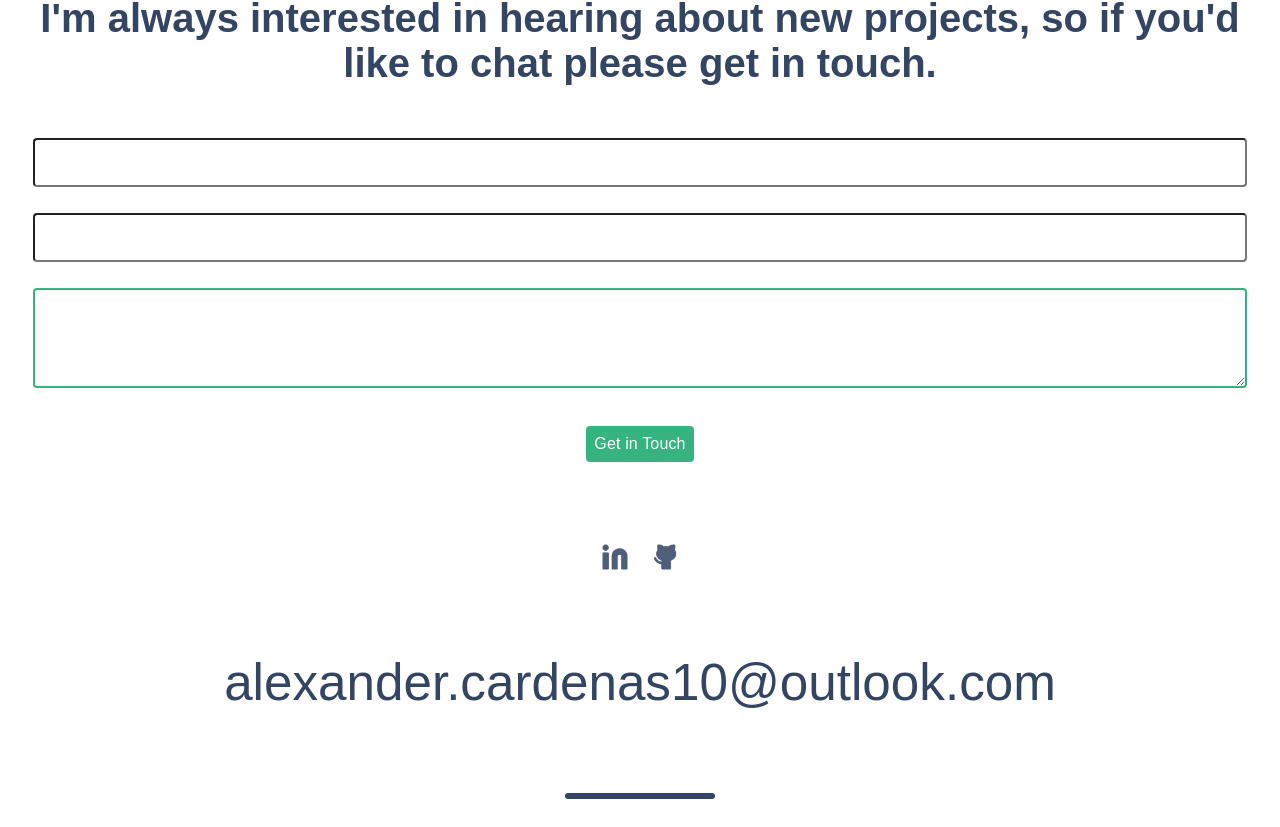
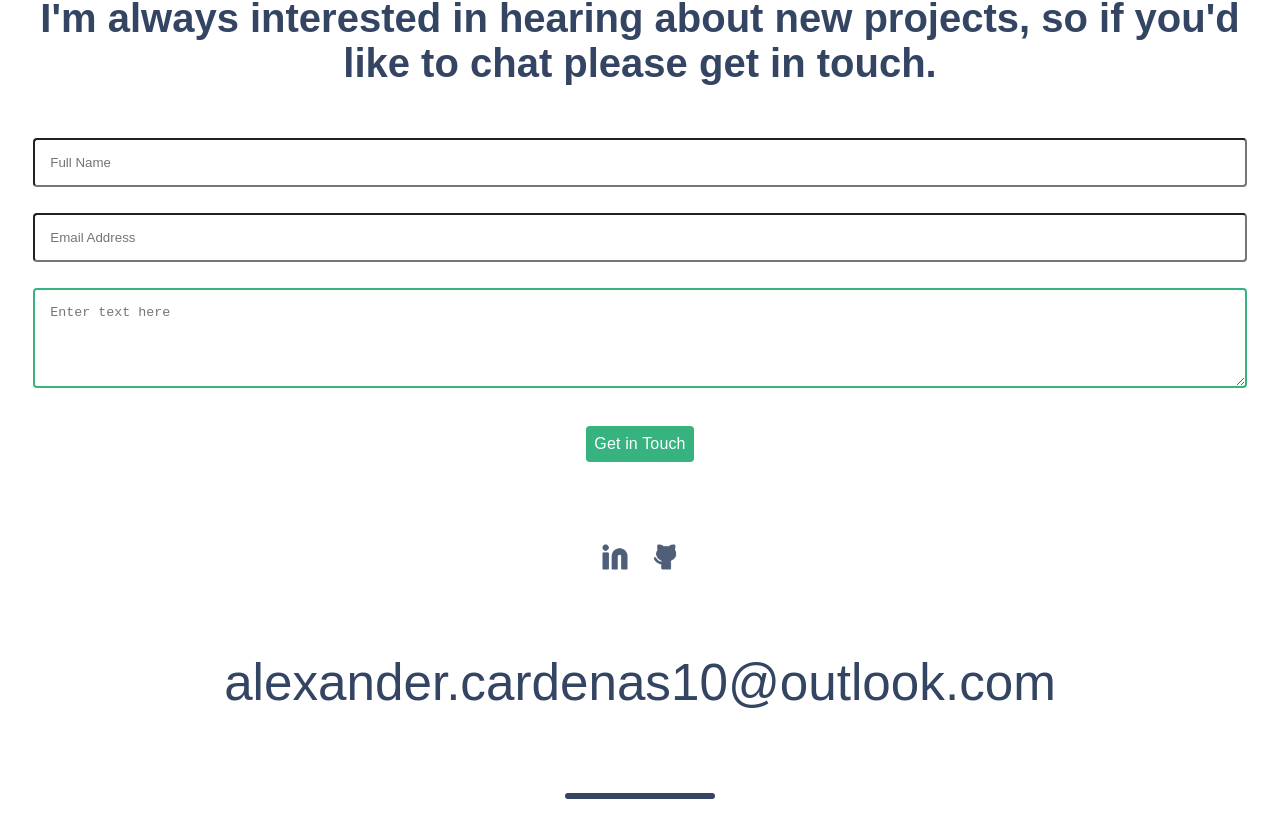
Before and after one commit to Santiago220991/Portfolio_React, a React (Vite) app: page / in a window 1280 px wide. Shown: the part 5270-6097 px from the top of the page. Built offline with nearby package versions, Linux system fonts and the light colour scheme.

Commit message:
Add place holders to form inputs

```diff
--- a/src/components/ContactForm.tsx
+++ b/src/components/ContactForm.tsx
@@ -25,13 +25,13 @@ const Input = styled.input`
 const TextArea = styled.textarea`
   border-radius: 4px;
   border: 2px solid ${GREEN};
-   height:100px;
+  height: 100px;
   width: 100%;
   padding: 15px;
   box-sizing: border-box;
   margin-bottom: 24px;
   margin-top: 12px;
-`
+`;
 
 const Submit = styled.input`
   border: none;
@@ -59,7 +59,7 @@ const Paragraph = styled.p`
   margin-bottom: 0px;
   width: 100%;
   text-align: left;
-`
+`;
 
 const schema = yup
   .object({
@@ -81,11 +81,11 @@ const ContactForm = () => {
 
   return (
     <Form onSubmit={handleSubmit(onSubmit)}>
-      <Input {...register("Name")} />
+      <Input placeholder="Full Name" {...register("Name")} />
       <Paragraph>{errors.Name?.message}</Paragraph>
-      <Input {...register("Email")} />
+      <Input placeholder="Email Address" {...register("Email")} />
       <Paragraph>{errors.Email?.message}</Paragraph>
-      <TextArea {...register("Message")} />
+      <TextArea placeholder="Enter text here" {...register("Message")} />
       <Paragraph>{errors.Message?.message}</Paragraph>
       <Submit type="submit" value="Get in Touch" />
     </Form>
```
Lines whose indentation alone changed are shown as unchanged.
